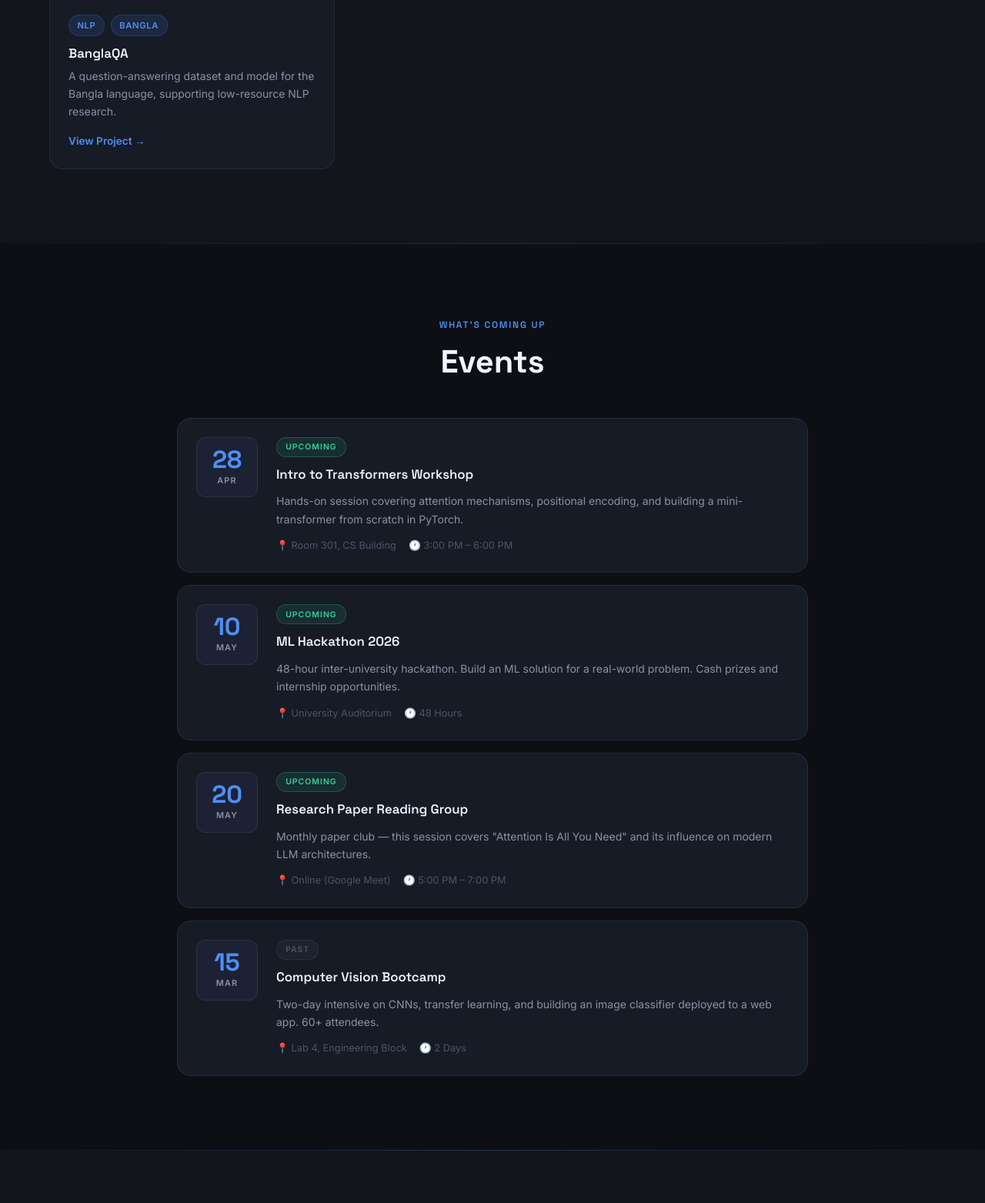
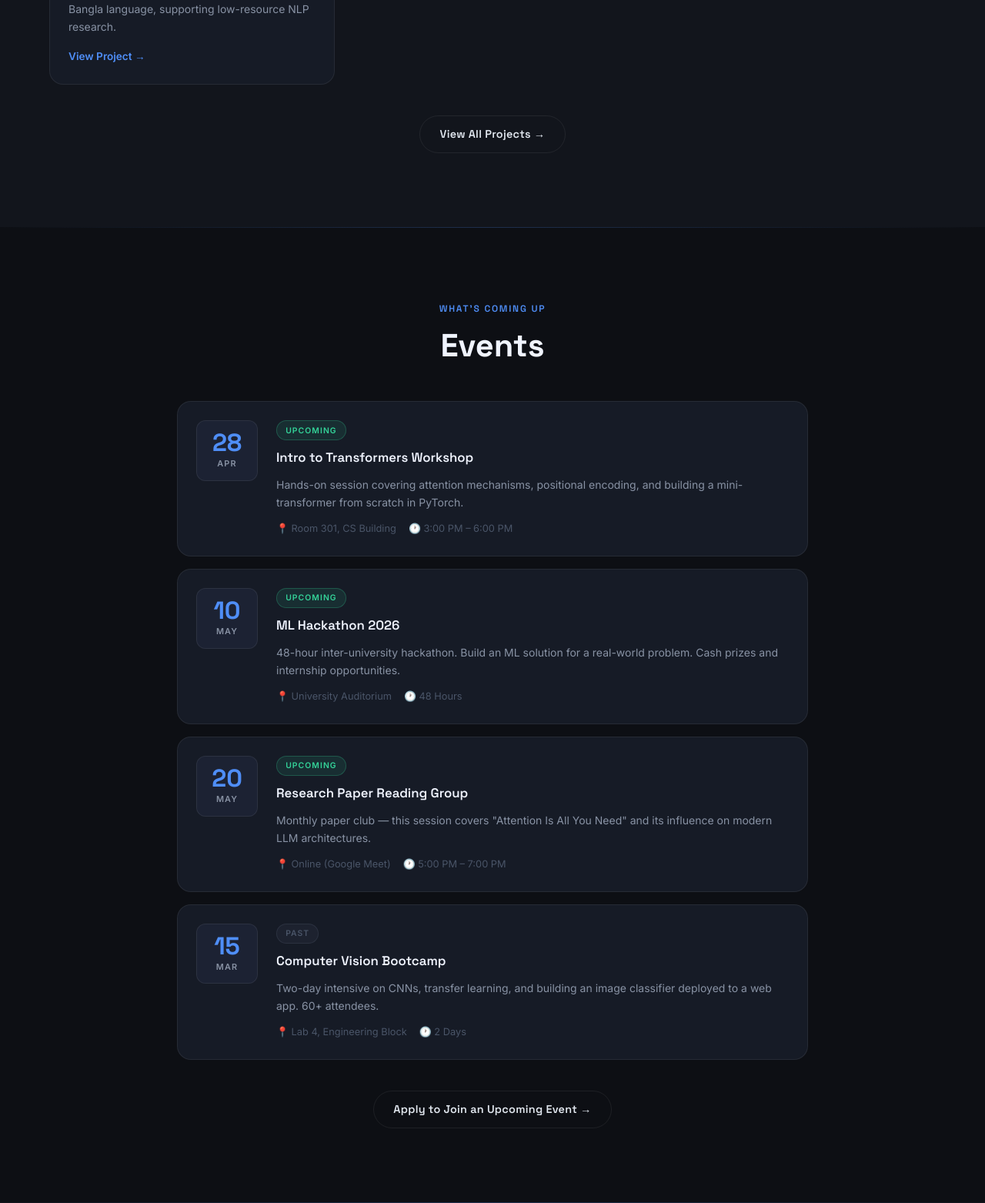
Before and after one commit to ajoycodes/Club-Website---CSE-3100, a PHP site: page / in a window 1280 px wide. Shown: the part 4149-5712 px from the top of the page at 77% size. Run offline with PHP 8.4, Linux system fonts and the light colour scheme.

Commit message:
Complete homepage polish: fix featured card layout and visual refinements
- Fix CSS cascade bug where .project-card base rule overrode .project-card--featured flex-direction, breaking the horizontal featured card layout
- Replace bare text social links with proper LinkedIn and GitHub SVG icons across all 8 team cards
- Add centered View All Projects CTA below projects grid
- Add centered Apply to Join CTA below events timeline
- Add .section-cta utility class for consistent CTA row alignment

```diff
--- a/index.html
+++ b/index.html
@@ -388,6 +388,11 @@
             </article>
 
           </div>
+
+          <div class="section-cta" data-reveal>
+            <a href="projects.html" class="btn btn--ghost">View All Projects &rarr;</a>
+          </div>
+
         </div>
       </section>
 
@@ -479,6 +484,11 @@
             </div>
 
           </div>
+
+          <div class="section-cta" data-reveal>
+            <a href="#join" class="btn btn--ghost">Apply to Join an Upcoming Event &rarr;</a>
+          </div>
+
         </div>
       </section>
 
@@ -498,8 +508,8 @@
               <h3 class="team-card__name">Arif Rahman</h3>
               <p class="team-card__role">President</p>
               <div class="team-card__socials">
-                <a href="#" aria-label="LinkedIn">in</a>
-                <a href="#" aria-label="GitHub">gh</a>
+                <a href="#" aria-label="LinkedIn"><svg width="13" height="13" viewBox="0 0 24 24" fill="currentColor"><path d="M20.447 20.452h-3.554v-5.569c0-1.328-.027-3.037-1.852-3.037-1.853 0-2.136 1.445-2.136 2.939v5.667H9.351V9h3.414v1.561h.046c.477-.9 1.637-1.85 3.37-1.85 3.601 0 4.267 2.37 4.267 5.455v6.286zM5.337 7.433a2.062 2.062 0 01-2.063-2.065 2.064 2.064 0 112.063 2.065zm1.782 13.019H3.555V9h3.564v11.452zM22.225 0H1.771C.792 0 0 .774 0 1.729v20.542C0 23.227.792 24 1.771 24h20.451C23.2 24 24 23.227 24 22.271V1.729C24 .774 23.2 0 22.222 0h.003z"/></svg></a>
+                <a href="#" aria-label="GitHub"><svg width="13" height="13" viewBox="0 0 24 24" fill="currentColor"><path d="M12 0C5.37 0 0 5.37 0 12c0 5.3 3.438 9.8 8.205 11.385.6.113.82-.258.82-.577 0-.285-.01-1.04-.015-2.04-3.338.724-4.042-1.61-4.042-1.61-.546-1.387-1.333-1.756-1.333-1.756-1.09-.745.083-.729.083-.729 1.205.085 1.84 1.237 1.84 1.237 1.07 1.834 2.807 1.304 3.492.997.108-.775.418-1.305.762-1.605-2.665-.3-5.466-1.332-5.466-5.93 0-1.31.465-2.38 1.235-3.22-.135-.303-.54-1.523.105-3.176 0 0 1.005-.322 3.3 1.23.96-.267 1.98-.399 3-.405 1.02.006 2.04.138 3 .405 2.28-1.552 3.285-1.23 3.285-1.23.645 1.653.24 2.873.12 3.176.765.84 1.23 1.91 1.23 3.22 0 4.61-2.805 5.625-5.475 5.92.42.36.81 1.096.81 2.22 0 1.605-.015 2.896-.015 3.286 0 .315.21.69.825.57C20.565 21.795 24 17.295 24 12c0-6.63-5.37-12-12-12z"/></svg></a>
               </div>
             </div>
 
@@ -508,8 +518,8 @@
               <h3 class="team-card__name">Nadia Islam</h3>
               <p class="team-card__role">Vice President</p>
               <div class="team-card__socials">
-                <a href="#" aria-label="LinkedIn">in</a>
-                <a href="#" aria-label="GitHub">gh</a>
+                <a href="#" aria-label="LinkedIn"><svg width="13" height="13" viewBox="0 0 24 24" fill="currentColor"><path d="M20.447 20.452h-3.554v-5.569c0-1.328-.027-3.037-1.852-3.037-1.853 0-2.136 1.445-2.136 2.939v5.667H9.351V9h3.414v1.561h.046c.477-.9 1.637-1.85 3.37-1.85 3.601 0 4.267 2.37 4.267 5.455v6.286zM5.337 7.433a2.062 2.062 0 01-2.063-2.065 2.064 2.064 0 112.063 2.065zm1.782 13.019H3.555V9h3.564v11.452zM22.225 0H1.771C.792 0 0 .774 0 1.729v20.542C0 23.227.792 24 1.771 24h20.451C23.2 24 24 23.227 24 22.271V1.729C24 .774 23.2 0 22.222 0h.003z"/></svg></a>
+                <a href="#" aria-label="GitHub"><svg width="13" height="13" viewBox="0 0 24 24" fill="currentColor"><path d="M12 0C5.37 0 0 5.37 0 12c0 5.3 3.438 9.8 8.205 11.385.6.113.82-.258.82-.577 0-.285-.01-1.04-.015-2.04-3.338.724-4.042-1.61-4.042-1.61-.546-1.387-1.333-1.756-1.333-1.756-1.09-.745.083-.729.083-.729 1.205.085 1.84 1.237 1.84 1.237 1.07 1.834 2.807 1.304 3.492.997.108-.775.418-1.305.762-1.605-2.665-.3-5.466-1.332-5.466-5.93 0-1.31.465-2.38 1.235-3.22-.135-.303-.54-1.523.105-3.176 0 0 1.005-.322 3.3 1.23.96-.267 1.98-.399 3-.405 1.02.006 2.04.138 3 .405 2.28-1.552 3.285-1.23 3.285-1.23.645 1.653.24 2.873.12 3.176.765.84 1.23 1.91 1.23 3.22 0 4.61-2.805 5.625-5.475 5.92.42.36.81 1.096.81 2.22 0 1.605-.015 2.896-.015 3.286 0 .315.21.69.825.57C20.565 21.795 24 17.295 24 12c0-6.63-5.37-12-12-12z"/></svg></a>
               </div>
             </div>
 
@@ -518,8 +528,8 @@
               <h3 class="team-card__name">Tahsin Hossain</h3>
               <p class="team-card__role">Head of Research</p>
               <div class="team-card__socials">
-                <a href="#" aria-label="LinkedIn">in</a>
-                <a href="#" aria-label="GitHub">gh</a>
+                <a href="#" aria-label="LinkedIn"><svg width="13" height="13" viewBox="0 0 24 24" fill="currentColor"><path d="M20.447 20.452h-3.554v-5.569c0-1.328-.027-3.037-1.852-3.037-1.853 0-2.136 1.445-2.136 2.939v5.667H9.351V9h3.414v1.561h.046c.477-.9 1.637-1.85 3.37-1.85 3.601 0 4.267 2.37 4.267 5.455v6.286zM5.337 7.433a2.062 2.062 0 01-2.063-2.065 2.064 2.064 0 112.063 2.065zm1.782 13.019H3.555V9h3.564v11.452zM22.225 0H1.771C.792 0 0 .774 0 1.729v20.542C0 23.227.792 24 1.771 24h20.451C23.2 24 24 23.227 24 22.271V1.729C24 .774 23.2 0 22.222 0h.003z"/></svg></a>
+                <a href="#" aria-label="GitHub"><svg width="13" height="13" viewBox="0 0 24 24" fill="currentColor"><path d="M12 0C5.37 0 0 5.37 0 12c0 5.3 3.438 9.8 8.205 11.385.6.113.82-.258.82-.577 0-.285-.01-1.04-.015-2.04-3.338.724-4.042-1.61-4.042-1.61-.546-1.387-1.333-1.756-1.333-1.756-1.09-.745.083-.729.083-.729 1.205.085 1.84 1.237 1.84 1.237 1.07 1.834 2.807 1.304 3.492.997.108-.775.418-1.305.762-1.605-2.665-.3-5.466-1.332-5.466-5.93 0-1.31.465-2.38 1.235-3.22-.135-.303-.54-1.523.105-3.176 0 0 1.005-.322 3.3 1.23.96-.267 1.98-.399 3-.405 1.02.006 2.04.138 3 .405 2.28-1.552 3.285-1.23 3.285-1.23.645 1.653.24 2.873.12 3.176.765.84 1.23 1.91 1.23 3.22 0 4.61-2.805 5.625-5.475 5.92.42.36.81 1.096.81 2.22 0 1.605-.015 2.896-.015 3.286 0 .315.21.69.825.57C20.565 21.795 24 17.295 24 12c0-6.63-5.37-12-12-12z"/></svg></a>
               </div>
             </div>
 
@@ -528,8 +538,8 @@
               <h3 class="team-card__name">Lamia Chowdhury</h3>
               <p class="team-card__role">Head of Projects</p>
               <div class="team-card__socials">
-                <a href="#" aria-label="LinkedIn">in</a>
-                <a href="#" aria-label="GitHub">gh</a>
+                <a href="#" aria-label="LinkedIn"><svg width="13" height="13" viewBox="0 0 24 24" fill="currentColor"><path d="M20.447 20.452h-3.554v-5.569c0-1.328-.027-3.037-1.852-3.037-1.853 0-2.136 1.445-2.136 2.939v5.667H9.351V9h3.414v1.561h.046c.477-.9 1.637-1.85 3.37-1.85 3.601 0 4.267 2.37 4.267 5.455v6.286zM5.337 7.433a2.062 2.062 0 01-2.063-2.065 2.064 2.064 0 112.063 2.065zm1.782 13.019H3.555V9h3.564v11.452zM22.225 0H1.771C.792 0 0 .774 0 1.729v20.542C0 23.227.792 24 1.771 24h20.451C23.2 24 24 23.227 24 22.271V1.729C24 .774 23.2 0 22.222 0h.003z"/></svg></a>
+                <a href="#" aria-label="GitHub"><svg width="13" height="13" viewBox="0 0 24 24" fill="currentColor"><path d="M12 0C5.37 0 0 5.37 0 12c0 5.3 3.438 9.8 8.205 11.385.6.113.82-.258.82-.577 0-.285-.01-1.04-.015-2.04-3.338.724-4.042-1.61-4.042-1.61-.546-1.387-1.333-1.756-1.333-1.756-1.09-.745.083-.729.083-.729 1.205.085 1.84 1.237 1.84 1.237 1.07 1.834 2.807 1.304 3.492.997.108-.775.418-1.305.762-1.605-2.665-.3-5.466-1.332-5.466-5.93 0-1.31.465-2.38 1.235-3.22-.135-.303-.54-1.523.105-3.176 0 0 1.005-.322 3.3 1.23.96-.267 1.98-.399 3-.405 1.02.006 2.04.138 3 .405 2.28-1.552 3.285-1.23 3.285-1.23.645 1.653.24 2.873.12 3.176.765.84 1.23 1.91 1.23 3.22 0 4.61-2.805 5.625-5.475 5.92.42.36.81 1.096.81 2.22 0 1.605-.015 2.896-.015 3.286 0 .315.21.69.825.57C20.565 21.795 24 17.295 24 12c0-6.63-5.37-12-12-12z"/></svg></a>
               </div>
             </div>
 
@@ -538,8 +548,8 @@
               <h3 class="team-card__name">Raihan Kabir</h3>
               <p class="team-card__role">Head of Events</p>
               <div class="team-card__socials">
-                <a href="#" aria-label="LinkedIn">in</a>
-                <a href="#" aria-label="GitHub">gh</a>
+                <a href="#" aria-label="LinkedIn"><svg width="13" height="13" viewBox="0 0 24 24" fill="currentColor"><path d="M20.447 20.452h-3.554v-5.569c0-1.328-.027-3.037-1.852-3.037-1.853 0-2.136 1.445-2.136 2.939v5.667H9.351V9h3.414v1.561h.046c.477-.9 1.637-1.85 3.37-1.85 3.601 0 4.267 2.37 4.267 5.455v6.286zM5.337 7.433a2.062 2.062 0 01-2.063-2.065 2.064 2.064 0 112.063 2.065zm1.782 13.019H3.555V9h3.564v11.452zM22.225 0H1.771C.792 0 0 .774 0 1.729v20.542C0 23.227.792 24 1.771 24h20.451C23.2 24 24 23.227 24 22.271V1.729C24 .774 23.2 0 22.222 0h.003z"/></svg></a>
+                <a href="#" aria-label="GitHub"><svg width="13" height="13" viewBox="0 0 24 24" fill="currentColor"><path d="M12 0C5.37 0 0 5.37 0 12c0 5.3 3.438 9.8 8.205 11.385.6.113.82-.258.82-.577 0-.285-.01-1.04-.015-2.04-3.338.724-4.042-1.61-4.042-1.61-.546-1.387-1.333-1.756-1.333-1.756-1.09-.745.083-.729.083-.729 1.205.085 1.84 1.237 1.84 1.237 1.07 1.834 2.807 1.304 3.492.997.108-.775.418-1.305.762-1.605-2.665-.3-5.466-1.332-5.466-5.93 0-1.31.465-2.38 1.235-3.22-.135-.303-.54-1.523.105-3.176 0 0 1.005-.322 3.3 1.23.96-.267 1.98-.399 3-.405 1.02.006 2.04.138 3 .405 2.28-1.552 3.285-1.23 3.285-1.23.645 1.653.24 2.873.12 3.176.765.84 1.23 1.91 1.23 3.22 0 4.61-2.805 5.625-5.475 5.92.42.36.81 1.096.81 2.22 0 1.605-.015 2.896-.015 3.286 0 .315.21.69.825.57C20.565 21.795 24 17.295 24 12c0-6.63-5.37-12-12-12z"/></svg></a>
               </div>
             </div>
 
@@ -548,8 +558,8 @@
               <h3 class="team-card__name">Sadia Akter</h3>
               <p class="team-card__role">Head of Design</p>
               <div class="team-card__socials">
-                <a href="#" aria-label="LinkedIn">in</a>
-                <a href="#" aria-label="GitHub">gh</a>
+                <a href="#" aria-label="LinkedIn"><svg width="13" height="13" viewBox="0 0 24 24" fill="currentColor"><path d="M20.447 20.452h-3.554v-5.569c0-1.328-.027-3.037-1.852-3.037-1.853 0-2.136 1.445-2.136 2.939v5.667H9.351V9h3.414v1.561h.046c.477-.9 1.637-1.85 3.37-1.85 3.601 0 4.267 2.37 4.267 5.455v6.286zM5.337 7.433a2.062 2.062 0 01-2.063-2.065 2.064 2.064 0 112.063 2.065zm1.782 13.019H3.555V9h3.564v11.452zM22.225 0H1.771C.792 0 0 .774 0 1.729v20.542C0 23.227.792 24 1.771 24h20.451C23.2 24 24 23.227 24 22.271V1.729C24 .774 23.2 0 22.222 0h.003z"/></svg></a>
+                <a href="#" aria-label="GitHub"><svg width="13" height="13" viewBox="0 0 24 24" fill="currentColor"><path d="M12 0C5.37 0 0 5.37 0 12c0 5.3 3.438 9.8 8.205 11.385.6.113.82-.258.82-.577 0-.285-.01-1.04-.015-2.04-3.338.724-4.042-1.61-4.042-1.61-.546-1.387-1.333-1.756-1.333-1.756-1.09-.745.083-.729.083-.729 1.205.085 1.84 1.237 1.84 1.237 1.07 1.834 2.807 1.304 3.492.997.108-.775.418-1.305.762-1.605-2.665-.3-5.466-1.332-5.466-5.93 0-1.31.465-2.38 1.235-3.22-.135-.303-.54-1.523.105-3.176 0 0 1.005-.322 3.3 1.23.96-.267 1.98-.399 3-.405 1.02.006 2.04.138 3 .405 2.28-1.552 3.285-1.23 3.285-1.23.645 1.653.24 2.873.12 3.176.765.84 1.23 1.91 1.23 3.22 0 4.61-2.805 5.625-5.475 5.92.42.36.81 1.096.81 2.22 0 1.605-.015 2.896-.015 3.286 0 .315.21.69.825.57C20.565 21.795 24 17.295 24 12c0-6.63-5.37-12-12-12z"/></svg></a>
               </div>
             </div>
 
@@ -558,8 +568,8 @@
               <h3 class="team-card__name">Mehedi Hasan</h3>
               <p class="team-card__role">Core Developer</p>
               <div class="team-card__socials">
-                <a href="#" aria-label="LinkedIn">in</a>
-                <a href="#" aria-label="GitHub">gh</a>
+                <a href="#" aria-label="LinkedIn"><svg width="13" height="13" viewBox="0 0 24 24" fill="currentColor"><path d="M20.447 20.452h-3.554v-5.569c0-1.328-.027-3.037-1.852-3.037-1.853 0-2.136 1.445-2.136 2.939v5.667H9.351V9h3.414v1.561h.046c.477-.9 1.637-1.85 3.37-1.85 3.601 0 4.267 2.37 4.267 5.455v6.286zM5.337 7.433a2.062 2.062 0 01-2.063-2.065 2.064 2.064 0 112.063 2.065zm1.782 13.019H3.555V9h3.564v11.452zM22.225 0H1.771C.792 0 0 .774 0 1.729v20.542C0 23.227.792 24 1.771 24h20.451C23.2 24 24 23.227 24 22.271V1.729C24 .774 23.2 0 22.222 0h.003z"/></svg></a>
+                <a href="#" aria-label="GitHub"><svg width="13" height="13" viewBox="0 0 24 24" fill="currentColor"><path d="M12 0C5.37 0 0 5.37 0 12c0 5.3 3.438 9.8 8.205 11.385.6.113.82-.258.82-.577 0-.285-.01-1.04-.015-2.04-3.338.724-4.042-1.61-4.042-1.61-.546-1.387-1.333-1.756-1.333-1.756-1.09-.745.083-.729.083-.729 1.205.085 1.84 1.237 1.84 1.237 1.07 1.834 2.807 1.304 3.492.997.108-.775.418-1.305.762-1.605-2.665-.3-5.466-1.332-5.466-5.93 0-1.31.465-2.38 1.235-3.22-.135-.303-.54-1.523.105-3.176 0 0 1.005-.322 3.3 1.23.96-.267 1.98-.399 3-.405 1.02.006 2.04.138 3 .405 2.28-1.552 3.285-1.23 3.285-1.23.645 1.653.24 2.873.12 3.176.765.84 1.23 1.91 1.23 3.22 0 4.61-2.805 5.625-5.475 5.92.42.36.81 1.096.81 2.22 0 1.605-.015 2.896-.015 3.286 0 .315.21.69.825.57C20.565 21.795 24 17.295 24 12c0-6.63-5.37-12-12-12z"/></svg></a>
               </div>
             </div>
 
@@ -568,8 +578,8 @@
               <h3 class="team-card__name">Fatema Begum</h3>
               <p class="team-card__role">Core Researcher</p>
               <div class="team-card__socials">
-                <a href="#" aria-label="LinkedIn">in</a>
-                <a href="#" aria-label="GitHub">gh</a>
+                <a href="#" aria-label="LinkedIn"><svg width="13" height="13" viewBox="0 0 24 24" fill="currentColor"><path d="M20.447 20.452h-3.554v-5.569c0-1.328-.027-3.037-1.852-3.037-1.853 0-2.136 1.445-2.136 2.939v5.667H9.351V9h3.414v1.561h.046c.477-.9 1.637-1.85 3.37-1.85 3.601 0 4.267 2.37 4.267 5.455v6.286zM5.337 7.433a2.062 2.062 0 01-2.063-2.065 2.064 2.064 0 112.063 2.065zm1.782 13.019H3.555V9h3.564v11.452zM22.225 0H1.771C.792 0 0 .774 0 1.729v20.542C0 23.227.792 24 1.771 24h20.451C23.2 24 24 23.227 24 22.271V1.729C24 .774 23.2 0 22.222 0h.003z"/></svg></a>
+                <a href="#" aria-label="GitHub"><svg width="13" height="13" viewBox="0 0 24 24" fill="currentColor"><path d="M12 0C5.37 0 0 5.37 0 12c0 5.3 3.438 9.8 8.205 11.385.6.113.82-.258.82-.577 0-.285-.01-1.04-.015-2.04-3.338.724-4.042-1.61-4.042-1.61-.546-1.387-1.333-1.756-1.333-1.756-1.09-.745.083-.729.083-.729 1.205.085 1.84 1.237 1.84 1.237 1.07 1.834 2.807 1.304 3.492.997.108-.775.418-1.305.762-1.605-2.665-.3-5.466-1.332-5.466-5.93 0-1.31.465-2.38 1.235-3.22-.135-.303-.54-1.523.105-3.176 0 0 1.005-.322 3.3 1.23.96-.267 1.98-.399 3-.405 1.02.006 2.04.138 3 .405 2.28-1.552 3.285-1.23 3.285-1.23.645 1.653.24 2.873.12 3.176.765.84 1.23 1.91 1.23 3.22 0 4.61-2.805 5.625-5.475 5.92.42.36.81 1.096.81 2.22 0 1.605-.015 2.896-.015 3.286 0 .315.21.69.825.57C20.565 21.795 24 17.295 24 12c0-6.63-5.37-12-12-12z"/></svg></a>
               </div>
             </div>
 
--- a/style.css
+++ b/style.css
@@ -186,6 +186,13 @@ h1, h2, h3, h4, h5, h6 {
   margin-top: var(--space-4);
   color: var(--clr-text-muted);
   font-size: 1rem;
+}
+
+/* Section-level CTA row */
+.section-cta {
+  display: flex;
+  justify-content: center;
+  margin-top: var(--space-10);
 }
 
 /* ============================================================
```
Also changed, not shown: other parts of style.css (+22 -21 lines).
